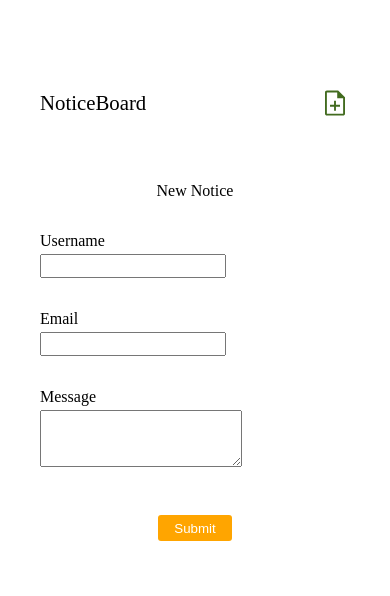
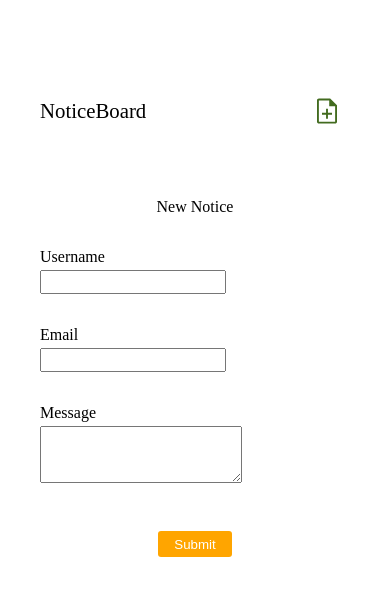
Before and after one commit to Ayoroq/message-board-frontend, a React (Vite) app: page /new in a window 390 px wide. Shown: the top 596 px of the page. Built offline with nearby package versions, Linux system fonts and the light colour scheme.

Commit message:
added missing hover animation

```diff
--- a/src/styles.module.css
+++ b/src/styles.module.css
@@ -30,6 +30,13 @@
   cursor: pointer;
   display: flex;
   align-items: center;
+  padding: 0 1rem;
+  border-radius: 3px;
+  transition: background-color 0.3s ease-in;
+}
+
+.links:hover{
+  background-color: rgb(236, 240, 243);
 }
 
 /* Card */
@@ -50,9 +57,6 @@
   cursor: pointer;
 }
 
-.card:hover{
-  background-color: aliceblue;
-}
 .card p {
   text-align: left;
   margin: 0;
@@ -167,4 +171,8 @@ label {
     max-height: 400px;
     overflow: scroll;
   }
+
+  .links{
+    padding: 0.5rem;
+  }
 }
```
